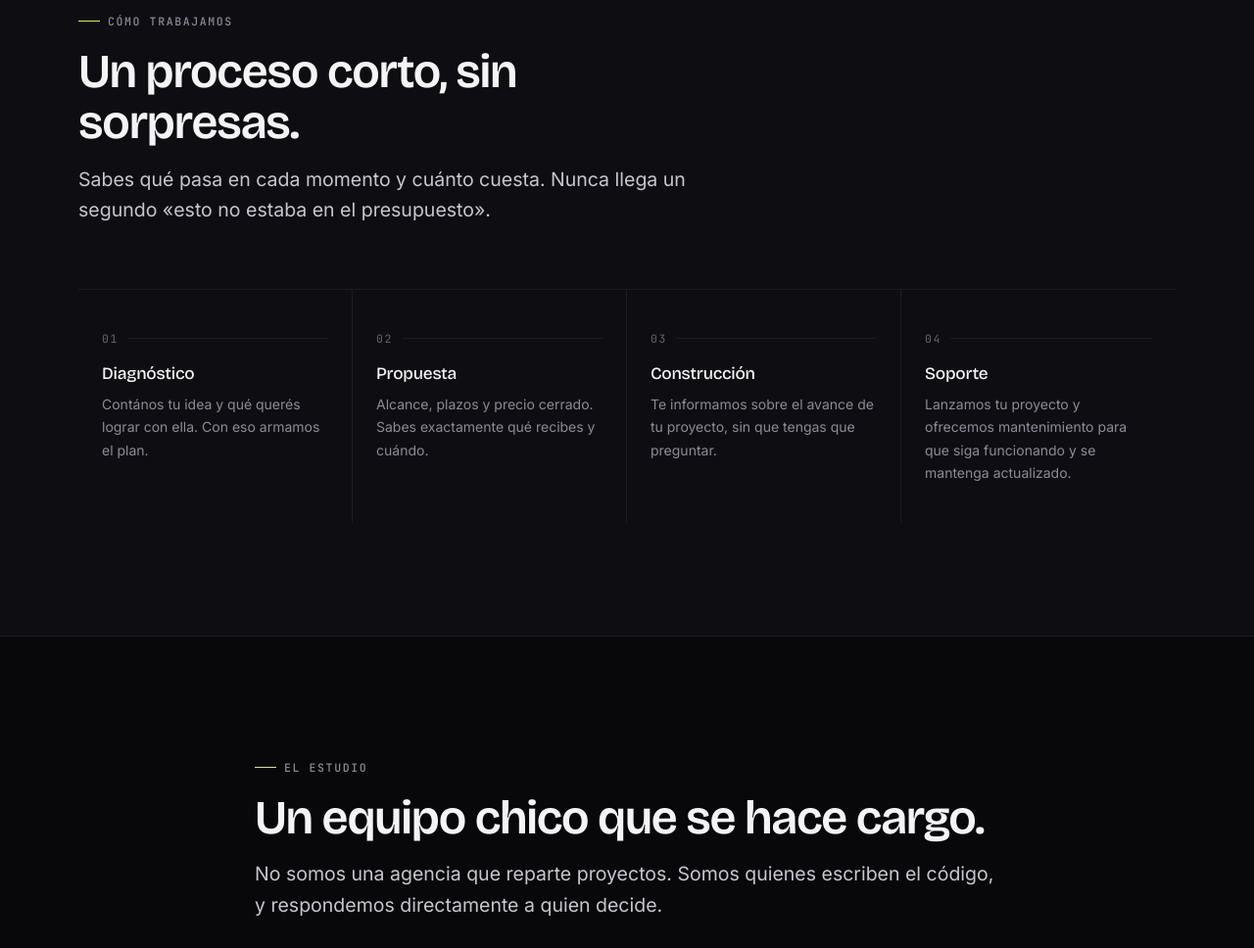
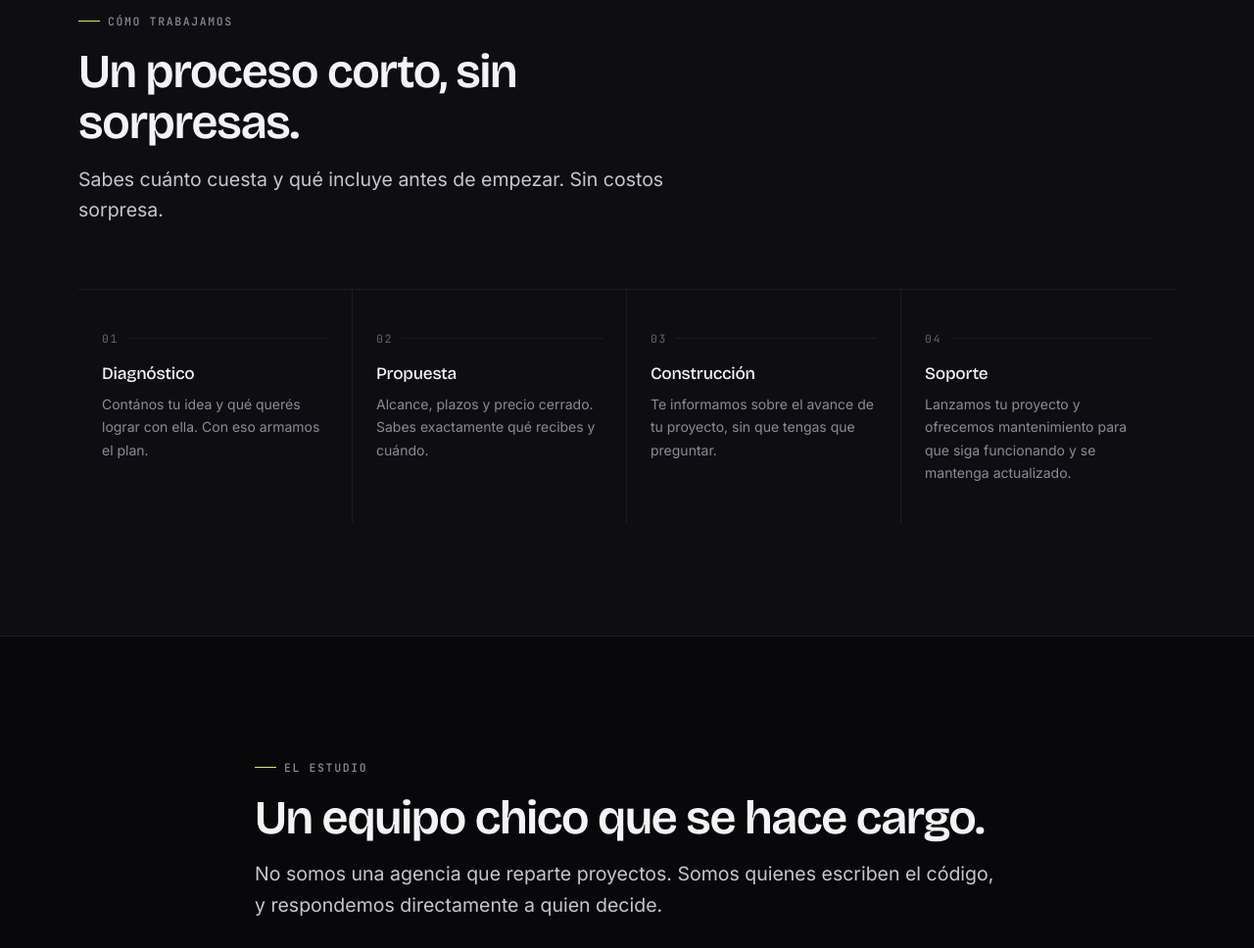
Before and after one commit to arceignacio2626-del/igna, a plain HTML site: page index.html in a window 1280 px wide. Shown: the part 2866-3834 px from the top of the page at 98% size. Drawn offline with nearby package versions, Linux system fonts and the light colour scheme.

Commit message:
Add files via upload

```diff
--- a/index.html
+++ b/index.html
@@ -815,7 +815,7 @@ ul{ list-style:none }
       <header class="sec-head reveal">
         <span class="eyebrow">Cómo trabajamos</span>
         <h2 class="h2">Un proceso corto, sin sorpresas.</h2>
-        <p class="lead">Sabes qué pasa en cada momento y cuánto cuesta. Nunca llega un segundo «esto no estaba en el presupuesto».</p>
+        <p class="lead">Sabes cuánto cuesta y qué incluye antes de empezar. Sin costos sorpresa.</p>
       </header>
 
       <div class="steps">
```
